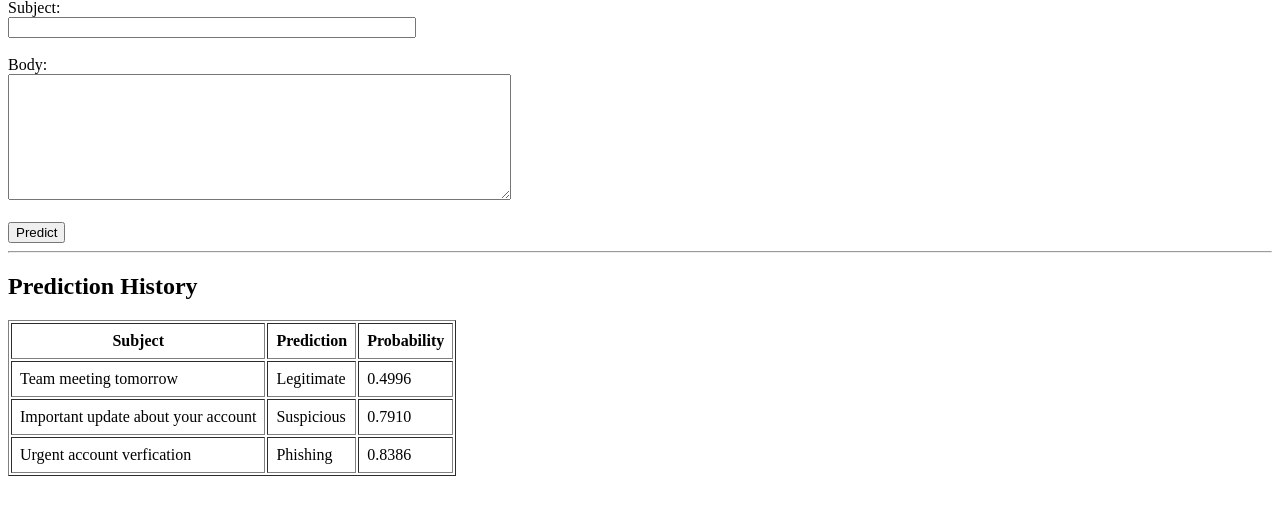
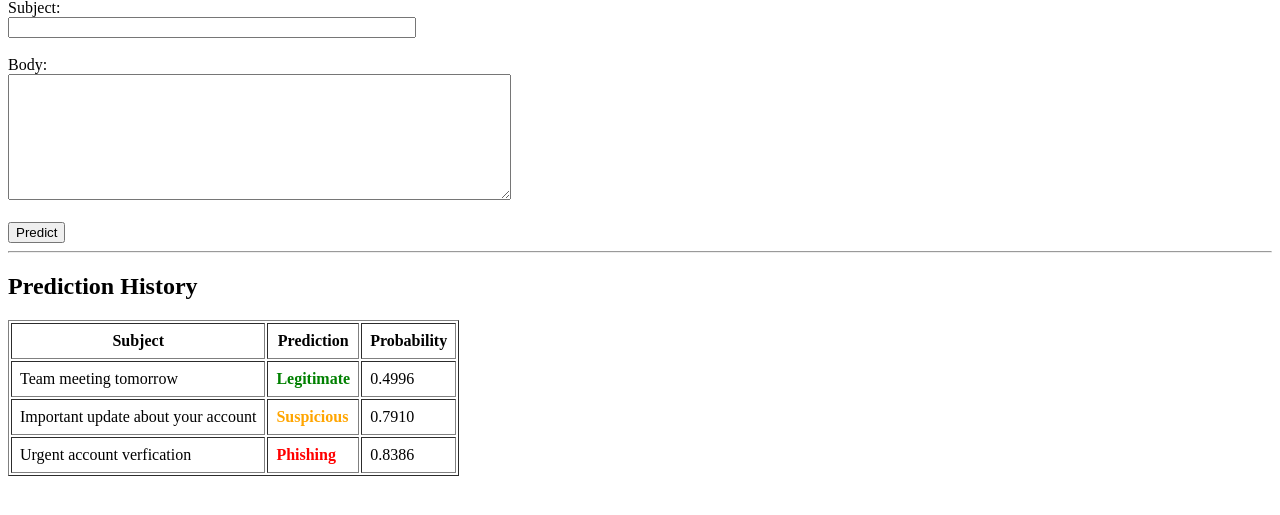
Before and after one commit to vlaw1217/Cyber-Security-Capstone-Project-, a Flask app: page /dashboard in a window 1280 px wide. Shown: the part 210-725 px from the top of the page. Run offline with Flask 3, Linux system fonts and the light colour scheme; a user stored in the database is signed in; data comes from the database, SQL or seed files in the repository; parts of the project's set-up code (start-up, migrations or seed data) failed here and were passed over.

Commit message:
Push again due to forgot to press save after the deshboard.html changed

```diff
--- a/phishing_system/templates/dashboard.html
+++ b/phishing_system/templates/dashboard.html
@@ -38,7 +38,15 @@
         {% for row in history %}
         <tr>
             <td>{{ row[0] }}</td>
-            <td>{{ row[1] }}</td>
+            <td>
+                {% if row[1] == "Phishing" %}
+                    <span style="color:red;"><b>{{ row[1] }}</b></span>
+                {% elif row[1] == "Suspicious" %}
+                    <span style="color:orange;"><b>{{ row[1] }}</b></span>
+                {% else %}
+                    <span style="color:green;"><b>{{ row[1] }}</b></span>
+                {% endif %}
+            </td>
             <td>{{ "%.4f"|format(row[2]) }}</td>
         </tr>
         {% endfor %}
```
